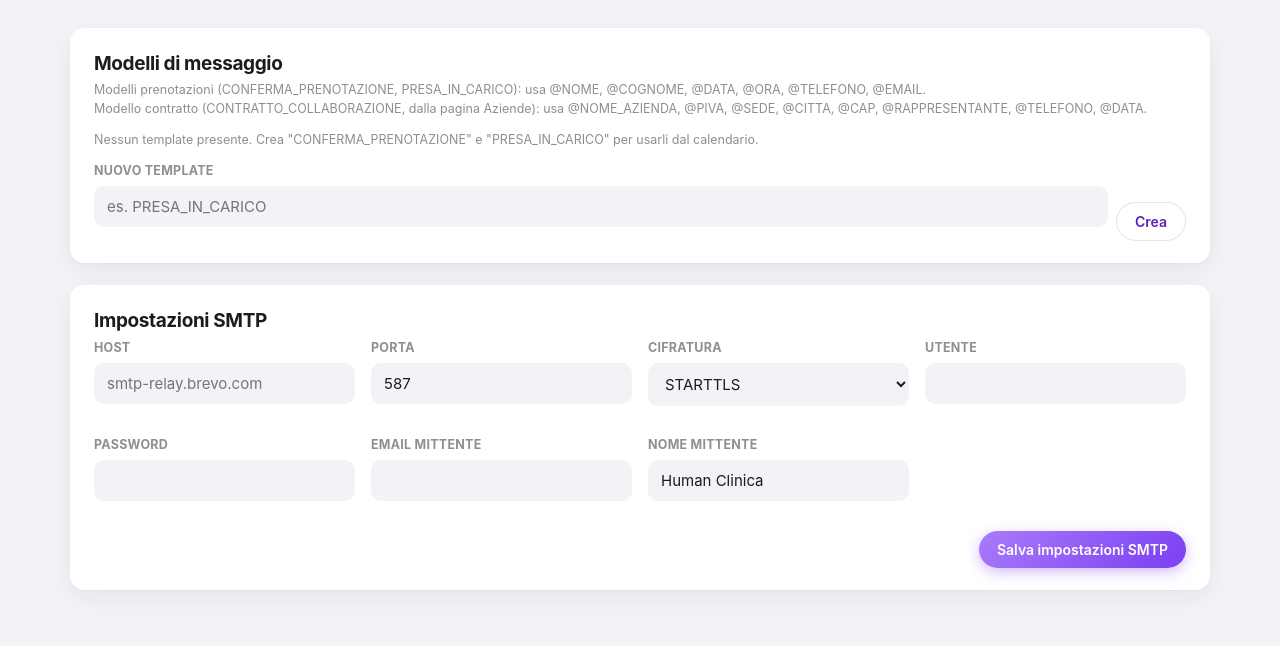
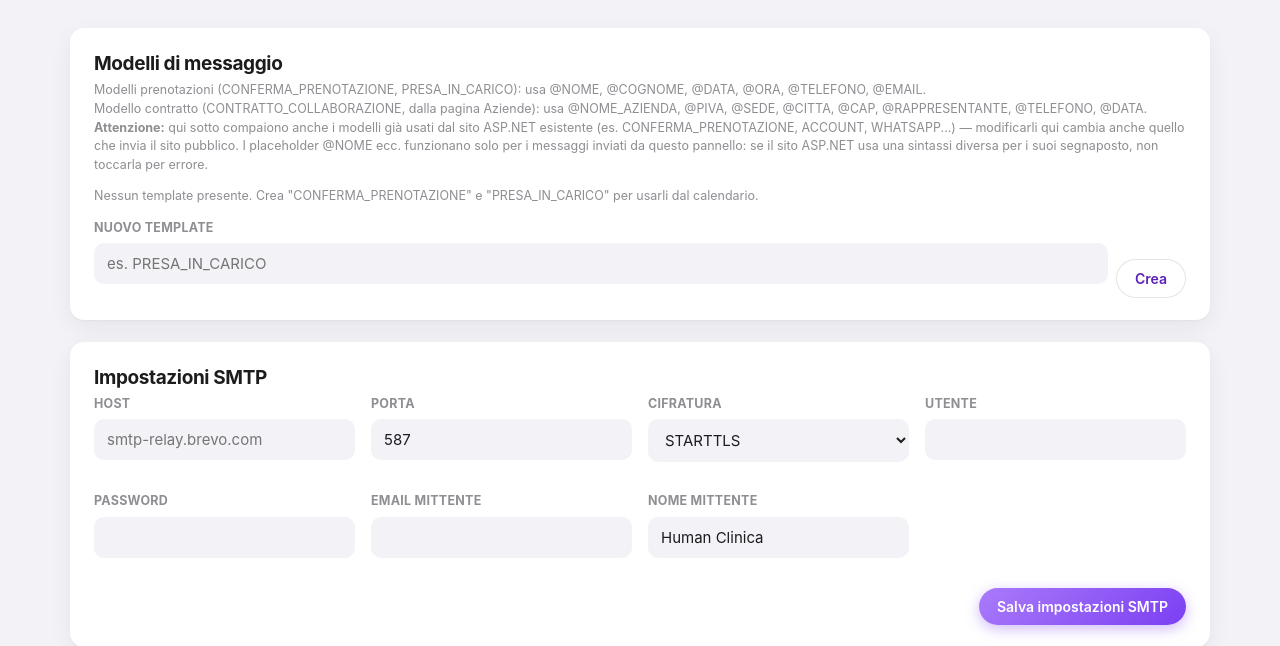
Before and after one commit to delphi131/HUMANCLINICA, a PHP site: page /public/messaggi.php in a window 1280 px wide. Shown: the part 67-713 px from the top of the page. Run offline with PHP 8.4, Linux system fonts and the light colour scheme; the visitor is signed in with stand-in values (Sample User, id 1); data that the repository does not hold is empty; some libraries are stand-ins or nearby versions.

Commit message:
Fix tMessages TYPE column mismatch and VALUE truncation
Live data confirmed TYPE is varchar(2) and every existing row (from
the ASP.NET app: ACCOUNT, CONFERMA_PRENOTAZIONE, WHATSAPP, ...) uses
'M'. The app's own TYPE_TEMPLATE constant was 'HTML' (4 chars) and
TYPE_CONFIG was 'CONFIG' (6 chars) — both would fail or truncate on
insert, and using 'HTML' would also have missed the real
CONFERMA_PRENOTAZIONE row entirely, creating a duplicate instead of
updating the one the live site actually sends. Switched to TYPE='M'
(matches the existing data) for templates and TYPE='CF' (unused,
2 chars) for our own SMTP config rows.

Also add an explicit bindColumn() buffer in getValue()/listTemplates()
for the varchar(MAX) VALUE column, since PDO_ODBC can raise "String
data, right truncated" on long content with SQL Server reporting MAX
columns as unknown-length; documented pairing with php.ini's
odbc.defaultlrl in the README.

messaggi.php now warns that editing a pre-existing template (same
TYPE='M' rows the ASP.NET app reads) affects the live public site too.

Co-Authored-By: Claude Sonnet 5 <noreply@anthropic.com>
Claude-Session: https://claude.ai/code/session_01MVtzQd1CieXsre71q14fpA

```diff
--- a/public/messaggi.php
+++ b/public/messaggi.php
@@ -69,7 +69,11 @@ $smtp = $messages->getSmtpConfig();
         <h2>Modelli di messaggio</h2>
         <p class="hint">
             Modelli prenotazioni (CONFERMA_PRENOTAZIONE, PRESA_IN_CARICO): usa @NOME, @COGNOME, @DATA, @ORA, @TELEFONO, @EMAIL.<br>
-            Modello contratto (CONTRATTO_COLLABORAZIONE, dalla pagina Aziende): usa @NOME_AZIENDA, @PIVA, @SEDE, @CITTA, @CAP, @RAPPRESENTANTE, @TELEFONO, @DATA.
+            Modello contratto (CONTRATTO_COLLABORAZIONE, dalla pagina Aziende): usa @NOME_AZIENDA, @PIVA, @SEDE, @CITTA, @CAP, @RAPPRESENTANTE, @TELEFONO, @DATA.<br>
+            <strong>Attenzione:</strong> qui sotto compaiono anche i modelli già usati dal sito ASP.NET esistente
+            (es. CONFERMA_PRENOTAZIONE, ACCOUNT, WHATSAPP...) — modificarli qui cambia anche quello che invia il sito
+            pubblico. I placeholder @NOME ecc. funzionano solo per i messaggi inviati da questo pannello: se il sito
+            ASP.NET usa una sintassi diversa per i suoi segnaposto, non toccarla per errore.
         </p>
 
         <?php foreach ($templates as $t): ?>
--- a/src/MessageRepository.php
+++ b/src/MessageRepository.php
@@ -5,8 +5,14 @@ declare(strict_types=1);
 final class MessageRepository
 {
     private const DEFAULT_LANG = 'IT';
-    private const TYPE_TEMPLATE = 'HTML';
-    private const TYPE_CONFIG = 'CONFIG';
+    // TYPE is varchar(2) on the live DB. 'M' ("Messaggio") is the value the
+    // existing ASP.NET app already uses for every real row (confirmed live:
+    // ACCOUNT, CONFERMA_PRENOTAZIONE, WHATSAPP, ...) — reusing it means our
+    // saveTemplate() updates the SAME row the public site reads from,
+    // instead of creating a duplicate under a type value nothing else reads.
+    private const TYPE_TEMPLATE = 'M';
+    // No existing rows use a config-only type; 'CF' is our own 2-char code.
+    private const TYPE_CONFIG = 'CF';
 
     private PDO $pdo;
     private array $map;
@@ -36,8 +42,15 @@ final class MessageRepository
         );
         $stmt = $this->pdo->prepare($sql);
         $stmt->execute(['name' => $name, 'type' => $type, 'lang' => $lang]);
-        $row = $stmt->fetch();
-        return $row ? (string)$row['v'] : null;
+        // VALUE is varchar(MAX): with the ODBC driver (db.driver = 'odbc'),
+        // PDO_ODBC can raise "String data, right truncated" on long content
+        // because SQL Server reports MAX columns with an unknown length. An
+        // explicit large output buffer works around it regardless of driver
+        // (harmless no-op on sqlsrv/dblib, and still requires odbc.defaultlrl
+        // in php.ini to be large enough — see README).
+        $stmt->bindColumn('v', $value, PDO::PARAM_STR, 8 * 1024 * 1024);
+        $row = $stmt->fetch(PDO::FETCH_BOUND);
+        return $row ? (string)$value : null;
     }
 
     private function setValue(string $name, string $type, string $value, string $lang = self::DEFAULT_LANG): void
@@ -95,7 +108,18 @@ final class MessageRepository
         );
         $stmt = $this->pdo->prepare($sql);
         $stmt->execute(['type' => self::TYPE_TEMPLATE]);
-        return $stmt->fetchAll();
+        // Bind+loop instead of fetchAll(): PDO::FETCH_BOUND only rebinds on
+        // each fetch(), not on fetchAll(), and the large explicit buffer is
+        // what avoids pdo_odbc's "String data, right truncated" on the
+        // varchar(MAX) value column (see getValue() above).
+        $stmt->bindColumn('name', $name);
+        $stmt->bindColumn('lang', $lang);
+        $stmt->bindColumn('value', $value, PDO::PARAM_STR, 8 * 1024 * 1024);
+        $rows = [];
+        while ($stmt->fetch(PDO::FETCH_BOUND)) {
+            $rows[] = ['name' => $name, 'lang' => $lang, 'value' => $value];
+        }
+        return $rows;
     }
 
     /**
```
Also changed, not shown: README.md.
